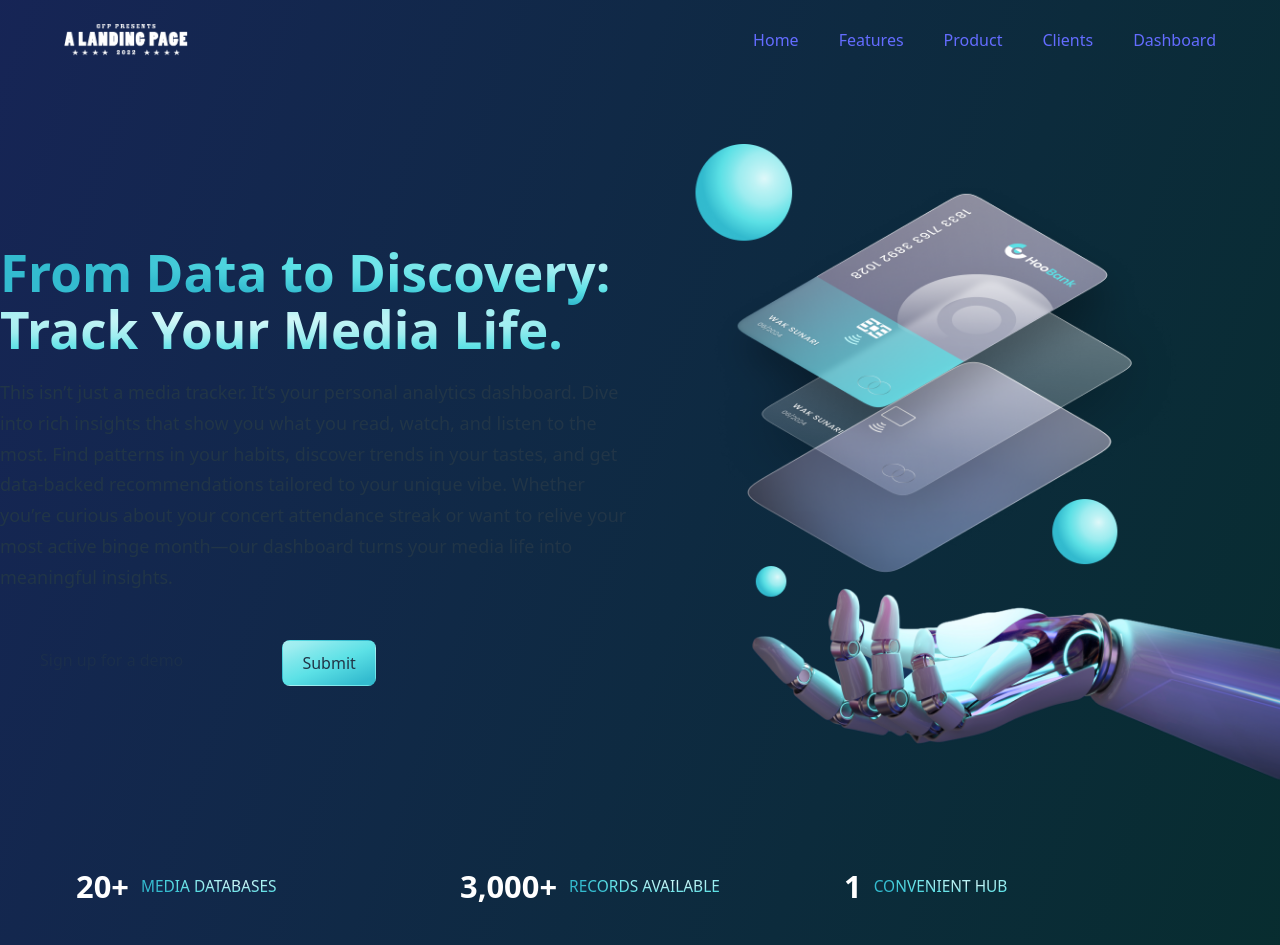
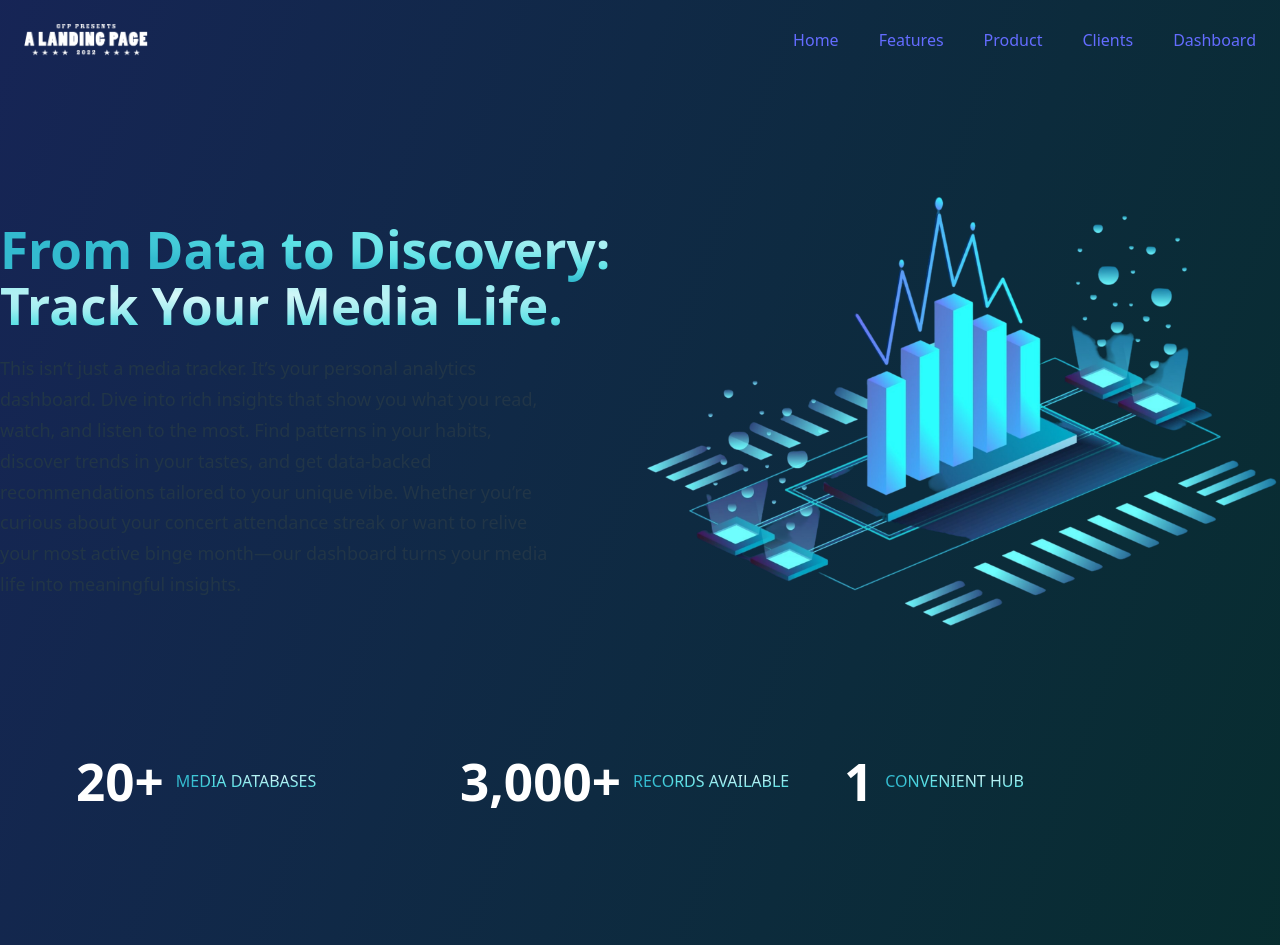
Before and after one commit to fieldpalmer/Full-Stack-SaaS-Dashboard, a React (Vite) app in the folder frontend/: page / in a window 1280 px wide. Shown: the top 945 px of the page. Built offline with nearby package versions, Linux system fonts and the light colour scheme.

Commit message:
cleaning up landing page components anmd removing style.ts

```diff
--- a/frontend/src/assets/index.ts
+++ b/frontend/src/assets/index.ts
@@ -9,5 +9,6 @@ import robot from './robot.png';
 import menu from './menu.svg';
 import close from './close.svg';
 import quotes from './quotes.svg';
+import dashboard from './dashboard.png';
 
-export { bill, avatar, send, shield, star, card, logo, robot, menu, close, quotes };
+export { bill, avatar, send, shield, star, card, logo, robot, menu, close, quotes, dashboard };
--- a/frontend/src/components/FeatureCard.tsx
+++ b/frontend/src/components/FeatureCard.tsx
@@ -1,5 +1,4 @@
 import React from 'react';
-import styles from '../style';
 import { features } from '../constants';
 
 type FeatureCardProps = {
@@ -16,7 +15,7 @@ const FeatureCard: React.FC<FeatureCardProps> = ({ icon, title, subtitle, conten
          index !== features.length - 1 ? 'mb-6' : 'mb-0'
       } feature-card`}
    >
-      <div className={`w-[64px] h-[64px] rounded-full ${styles.flexCenter} bg-dimBlue`}>
+      <div className={`w-[64px] h-[64px] rounded-full flex justify-center items-center bg-dimBlue`}>
          <img src={icon} alt='star' className='w-[50%] h-[50%] object-contain' />
       </div>
       <div className='flex-1 flex flex-col ml-3'>
--- a/frontend/src/components/Signup.tsx
+++ b/frontend/src/components/Signup.tsx
@@ -1,5 +1,4 @@
 import React, { useState } from 'react';
-import styles from '../style';
 
 const Signup: React.FC = () => {
    const [email, setEmail] = useState('');
@@ -43,7 +42,7 @@ const Signup: React.FC = () => {
             <div className='absolute top-2 right-2'>
                <button
                   type='submit'
-                  className={`py-2 px-6 font-poppins font-medium text-[18px] text-primary bg-blue-gradient rounded-[10px] outline-none ${styles}`}
+                  className='py-2 px-6 font-poppins font-medium text-[18px] text-primary bg-blue-gradient rounded-[10px] outline-none'
                >
                   Submit
                </button>
--- a/frontend/src/pages/LandingPage.tsx
+++ b/frontend/src/pages/LandingPage.tsx
@@ -1,11 +1,10 @@
 import React, { useState } from 'react';
-import styles, { layout } from '../style';
-import { robot, close, logo, menu, bill, card } from '../assets';
-import { features, navLinks, stats, socialMedia, footerLinks } from '../constants';
-
-import Signup from '../components/Signup';
+// import { robot, close, logo, menu, bill, card, dashboard } from '../assets';
+import { close, logo, menu, bill, card, dashboard } from '../assets';
+import { features, navLinks, stats, footerLinks } from '../constants';
+// import Signup from '../components/Signup';
 import Button from '../components/Button';
-import { IconType } from 'react-icons';
+// import { IconType } from 'react-icons';
 import FeatureCard from '../components/FeatureCard';
 
 type Feature = {
@@ -15,12 +14,6 @@ type Feature = {
    content: string;
 };
 
-type SocialMediaItem = {
-   id: string;
-   icon: IconType;
-   link: string;
-};
-
 const LandingPage: React.FC = () => {
    const [active, setActive] = useState<string>('Home');
    const [toggle, setToggle] = useState<boolean>(false);
@@ -28,8 +21,8 @@ const LandingPage: React.FC = () => {
    return (
       <>
          <div className='w-screen bg-gradient-to-br from-blue-950 to-green-950 overflow-hidden'>
-            <div className={`${styles.paddingX} ${styles.flexCenter}`}>
-               <div className={`${styles.boxWidth}`}>
+            <div className='px-6 flex justify-center items-center'>
+               <div className='w-full'>
                   {/* ================== */}
                   {/* <Navbar /> */}
                   {/* ================== */}
@@ -82,21 +75,21 @@ const LandingPage: React.FC = () => {
                </div>
             </div>
 
-            <div className={`bg-primary ${styles.flexStart}`}>
-               <div className={`${styles.boxWidth}`}>
+            <div className='bg-primary flex justify-center items-start'>
+               <div className='xl:max-w-[1280px] w-full'>
                   {/* ================== */}
                   {/* <Hero /> */}
                   {/* ================== */}
-                  <section id='home' className={`flex md:flex-row flex-col ${styles.paddingY}`}>
-                     <div className={`flex-1 ${styles.flexStart} flex-col xl:px-0 sm:px-16 px-6`}>
+                  <section id='home' className='flex md:flex-row flex-col sm:py-16 py-6'>
+                     <div className='flex-1 flex justify-center items-start flex-col xl:px-0 sm:px-16 px-6'>
                         <div className='flex flex-row justify-between items-center w-full'>
-                           <h1 className='flex-1 font-poppins font-semibold ss:text-[72px] text-[52px] text-white ss:leading-[100.8px] leading-[75px]'>
+                           <h1 className='flex-1 font-poppins font-semibold text-white'>
                               <span className='text-gradient'>
                                  From Data to Discovery: Track Your Media Life.
                               </span>{' '}
                            </h1>
                         </div>
-                        <p className={`${styles.paragraph} max-w-full mt-5`}>
+                        <p className='font-poppins font-normal text-dimWhite text-[18px] leading-[30.8px] max-w-140 mt-5'>
                            This isn’t just a media tracker. It’s your personal analytics dashboard.
                            Dive into rich insights that show you what you read, watch, and listen to
                            the most. Find patterns in your habits, discover trends in your tastes,
@@ -105,11 +98,11 @@ const LandingPage: React.FC = () => {
                            your most active binge month—our dashboard turns your media life into
                            meaningful insights.
                         </p>
-                        <Signup />
                      </div>
-                     <div className={`flex-1 flex ${styles.flexCenter} md:my-0 my-10 relative`}>
+                     <div className={`flex-1 flex justify-center items-center my-10 relative`}>
                         <img
-                           src={robot}
+                           // src={robot}
+                           src={dashboard}
                            alt='billing'
                            className='w-[100%] h-[100%] relative z-[5]'
                         />
@@ -118,23 +111,19 @@ const LandingPage: React.FC = () => {
                </div>
             </div>
 
-            <div className={`bg-primary ${styles.paddingX} ${styles.flexCenter}`}>
-               <div className={`${styles.boxWidth}`}>
+            <div className='bg-primary sm:px-16 px-6 flex justify-center items-center'>
+               <div className='xl:max-w-[1280px] w-full'>
                   {/* ===================== */}
                   {/* <Stats /> */}
                   {/* ===================== */}
-                  <section className={`${styles.flexCenter} flex-row flex-wrap sm:mb-20 mb-6`}>
+                  <section className='flex justify-center items-center flex-row flex-wrap mb-6 md:mb-10'>
                      {stats.map((stat) => (
                         <div
                            key={stat.id}
                            className={`flex-1 flex justify-start items-center flex-row m-3`}
                         >
-                           <h4 className='font-poppins font-semibold xs:text-[40.89px] text-[30.89px] xs:leading-[53.16px] leading-[43.16px] text-white'>
-                              {stat.value}
-                           </h4>
-                           <p className='font-poppins font-normal xs:text-[20.45px] text-[15.45px] xs:leading-[26.58px] leading-[21.58px] text-gradient uppercase ml-3'>
-                              {stat.title}
-                           </p>
+                           <h1 className='font-poppins font-semibold text-white'>{stat.value}</h1>
+                           <p className='font-poppins text-gradient uppercase ml-3'>{stat.title}</p>
                         </div>
                      ))}
                   </section>
@@ -142,12 +131,12 @@ const LandingPage: React.FC = () => {
                   {/* ===================== */}
                   {/* <CardDeal /> */}
                   {/* ===================== */}
-                  <section className={layout.section}>
-                     <div className={layout.sectionInfo}>
-                        <h2 className={styles.heading2}>
-                           More Than Tracking—It’s Your Media Story in Motion
+                  <section className='flex md:flex-row flex-col sm:py-16 py-6'>
+                     <div className='flex-1 flex justify-center items-start flex-col'>
+                        <h2 className='font-poppins font-semibold xs:text-[48px] text-[40px] text-white xs:leading-[76.8px] leading-[66.8px] w-full'>
+                           More Than Tracking—Your Media Story in Motion
                         </h2>
-                        <p className={`${styles.paragraph} max-w-full mt-5`}>
+                        <p className='font-poppins font-normal text-dimWhite text-[18px] leading-[30.8px] max-w-full mt-5'>
                            Imagine a single space where every book you’ve devoured, every concert
                            you’ve attended, and every movie you’ve marathoned comes together to tell
                            your story. This isn’t just about keeping track—it’s about making sense
@@ -162,7 +151,7 @@ const LandingPage: React.FC = () => {
                         <Button styles={`mt-10`} />
                      </div>
 
-                     <div className={layout.sectionImg}>
+                     <div className='flex-1 flex justify-center items-center md:ml-10 ml-0 md:mt-0 mt-10 relative'>
                         <img src={card} alt='billing' className='w-[100%] h-[100%]' />
                      </div>
                   </section>
@@ -170,11 +159,13 @@ const LandingPage: React.FC = () => {
                   {/* ===================== */}
                   {/* <Business /> */}
                   {/* ===================== */}
-                  <section id='features' className={layout.section}>
-                     <div className={layout.sectionInfo}>
-                        <h2 className={styles.heading2}>Data-Driven. Experience-Focused.</h2>
-                        {/* <h2 className={styles.heading2}>More Than a Memory—An Insight.</h2> */}
-                        <p className={`${styles.paragraph} max-w-full mt-5`}>
+                  <section id='features' className='flex md:flex-row flex-col sm:py-16 py-6'>
+                     <div className='flex-1 flex justify-center items-start flex-col'>
+                        <h2 className='font-poppins font-semibold xs:text-[48px] text-[40px] text-white xs:leading-[76.8px] leading-[66.8px] w-full'>
+                           Data-Driven. Experience-Focused.
+                        </h2>
+                        {/* <h2 className={font-poppins font-semibold xs:text-[48px] text-[40px] text-white xs:leading-[76.8px] leading-[66.8px] w-full',}>More Than a Memory—An Insight.</h2> */}
+                        <p className='font-poppins font-normal text-dimWhite text-[18px] leading-[30.8px] max-w-full mt-5'>
                            From stats to stories, see the patterns in your playlists, page-turners,
                            and movie marathons. What you stream, read, and see paints a picture. We
                            make it crystal clear.
@@ -183,7 +174,7 @@ const LandingPage: React.FC = () => {
                         {/* <Button styles={`mt-10`} /> */}
                      </div>
 
-                     <div className={`${layout.sectionImg} flex-col`}>
+                     <div className='flex-1 flex justify-center items-center md:ml-10 ml-0 md:mt-0 mt-10 relative flex-col'>
                         {features.map((feature: Feature, index: number) => (
                            <FeatureCard subtitle={''} key={feature.id} {...feature} index={index} />
                         ))}
@@ -193,19 +184,19 @@ const LandingPage: React.FC = () => {
                   {/* ===================== */}
                   {/* <Billing /> */}
                   {/* ===================== */}
-                  <section id='product' className={layout.sectionReverse}>
-                     <div className={layout.sectionImgReverse}>
+                  <section id='product' className='flex md:flex-row flex-col-reverse sm:py-16 py-6'>
+                     <div className='flex-1 flex justify-center items-center md:mr-10 mr-0 md:mt-0 mt-10 relative'>
                         <img
                            src={bill}
                            alt='billing'
                            className='w-[100%] h-[100%] relative z-[5]'
                         />
                      </div>
-                     <div className={layout.sectionInfo}>
-                        <h2 className={styles.heading2}>
+                     <div className='flex-1 flex justify-center items-start flex-col'>
+                        <h2 className='font-poppins font-semibold xs:text-[48px] text-[40px] text-white xs:leading-[76.8px] leading-[66.8px] w-full'>
                            Your Media Life—Organized, Visualized, Amplified
                         </h2>
-                        <p className={`${styles.paragraph} max-w-[470px] mt-5`}>
+                        <p className='font-poppins font-normal text-dimWhite text-[18px] leading-[30.8px] max-w-[470px] mt-5'>
                            You’ve read the books, heard the albums, seen the shows, and lived
                            through those unforgettable concert nights. But where does it all go?
                            Scattered memories and half-finished lists? Not anymore. Our dashboard is
@@ -236,18 +227,18 @@ const LandingPage: React.FC = () => {
                   {/* ===================== */}
                   {/* <CTA /> */}
                   {/* ===================== */}
-                  <section
-                     className={`${styles.flexCenter} ${styles.marginY} ${styles.padding} sm:flex-row flex-col bg-black-gradient-2 rounded-[20px] box-shadow`}
-                  >
+                  <section className='flex justify-center items-center sm:my-16 my-6 sm:px-16 px-6 sm:py-12 py-4 sm:flex-row flex-col bg-black-gradient-2 rounded-[20px] box-shadow'>
                      <div className='flex-1 flex flex-col'>
-                        <h2 className={styles.heading2}>Turn Your Experiences Into Insights</h2>
-                        <p className={`${styles.paragraph} max-w-[470px] mt-5`}>
+                        <h2 className='font-poppins font-semibold xs:text-[48px] text-[40px] text-white xs:leading-[76.8px] leading-[66.8px] w-full'>
+                           Turn Your Experiences Into Insights
+                        </h2>
+                        <p className='font-poppins font-normal text-dimWhite text-[18px] leading-[30.8px] max-w-[470px] mt-5'>
                            Sign up now and transform your concerts, books, shows, and movies into a
                            personalized media timeline.
                         </p>
                      </div>
 
-                     <div className={`${styles.flexCenter} sm:ml-10 ml-0 sm:mt-0 mt-10`}>
+                     <div className='flex justify-center items-center sm:ml-10 ml-0 sm:mt-0 mt-10'>
                         <Button />
                      </div>
                   </section>
@@ -255,8 +246,8 @@ const LandingPage: React.FC = () => {
                   {/* ===================== */}
                   {/* <Footer /> */}
                   {/* ===================== */}
-                  <section className={`${styles.flexCenter} ${styles.paddingY} flex-col`}>
-                     <div className={`${styles.flexStart} md:flex-row flex-col mb-8 w-full`}>
+                  <section className='flex justify-center items-center sm:py-16 py-6 flex-col'>
+                     <div className='flex justify-center items-start md:flex-row flex-col mb-8 w-full'>
                         <div className='flex-[1] flex flex-col justify-start mr-10'>
                            <img
                               src={logo}
@@ -290,26 +281,9 @@ const LandingPage: React.FC = () => {
                         </div>
                      </div>
                      <div className='w-full flex justify-between items-center md:flex-row flex-col pt-6 border-t-[1px] border-t-[#3F3E45]'>
-                        <p className='font-poppins font-normal text-center text-[18px] leading-[27px] text-white'>
+                        <small className='font-poppins font-normal text-center text-white'>
                            Copyright Ⓒ 2025. All Rights Reserved.
-                        </p>
-
-                        <div className='flex flex-row md:mt-0 mt-6'>
-                           {socialMedia.map((social: SocialMediaItem, index: number) => {
-                              const Icon = social.icon;
-                              return (
-                                 <div
-                                    key={social.id}
-                                    className={`cursor-pointer ${
-                                       index !== socialMedia.length - 1 ? 'mr-8' : 'mr-0'
-                                    }`}
-                                    onClick={() => window.open(social.link)}
-                                 >
-                                    <Icon size={47} className='object-contain' />{' '}
-                                 </div>
-                              );
-                           })}
-                        </div>
+                        </small>
                      </div>
                   </section>
                </div>
--- a/frontend/src/style.ts
+++ /dev/null
@@ -1,28 +0,0 @@
-const styles: { [key: string]: string } = {
-   boxWidth: 'xl:max-w-[1280px] w-full',
-
-   heading2: 'font-poppins font-semibold xs:text-[48px] text-[40px] text-white xs:leading-[76.8px] leading-[66.8px] w-full',
-   paragraph: 'font-poppins font-normal text-dimWhite text-[18px] leading-[30.8px]',
-
-   flexCenter: 'flex justify-center items-center',
-   flexStart: 'flex justify-center items-start',
-
-   paddingX: 'sm:px-16 px-6',
-   paddingY: 'sm:py-16 py-6',
-   padding: 'sm:px-16 px-6 sm:py-12 py-4',
-
-   marginX: 'sm:mx-16 mx-6',
-   marginY: 'sm:my-16 my-6'
-};
-
-export const layout: { [key: string]: string } = {
-   section: `flex md:flex-row flex-col ${styles.paddingY}`,
-   sectionReverse: `flex md:flex-row flex-col-reverse ${styles.paddingY}`,
-
-   sectionImgReverse: `flex-1 flex ${styles.flexCenter} md:mr-10 mr-0 md:mt-0 mt-10 relative`,
-   sectionImg: `flex-1 flex ${styles.flexCenter} md:ml-10 ml-0 md:mt-0 mt-10 relative`,
-
-   sectionInfo: `flex-1 ${styles.flexStart} flex-col`
-};
-
-export default styles;
```
Also changed, not shown: frontend/src/assets/dashboard.png (added), 1 other file (tests, documents, lock files or other folders).
